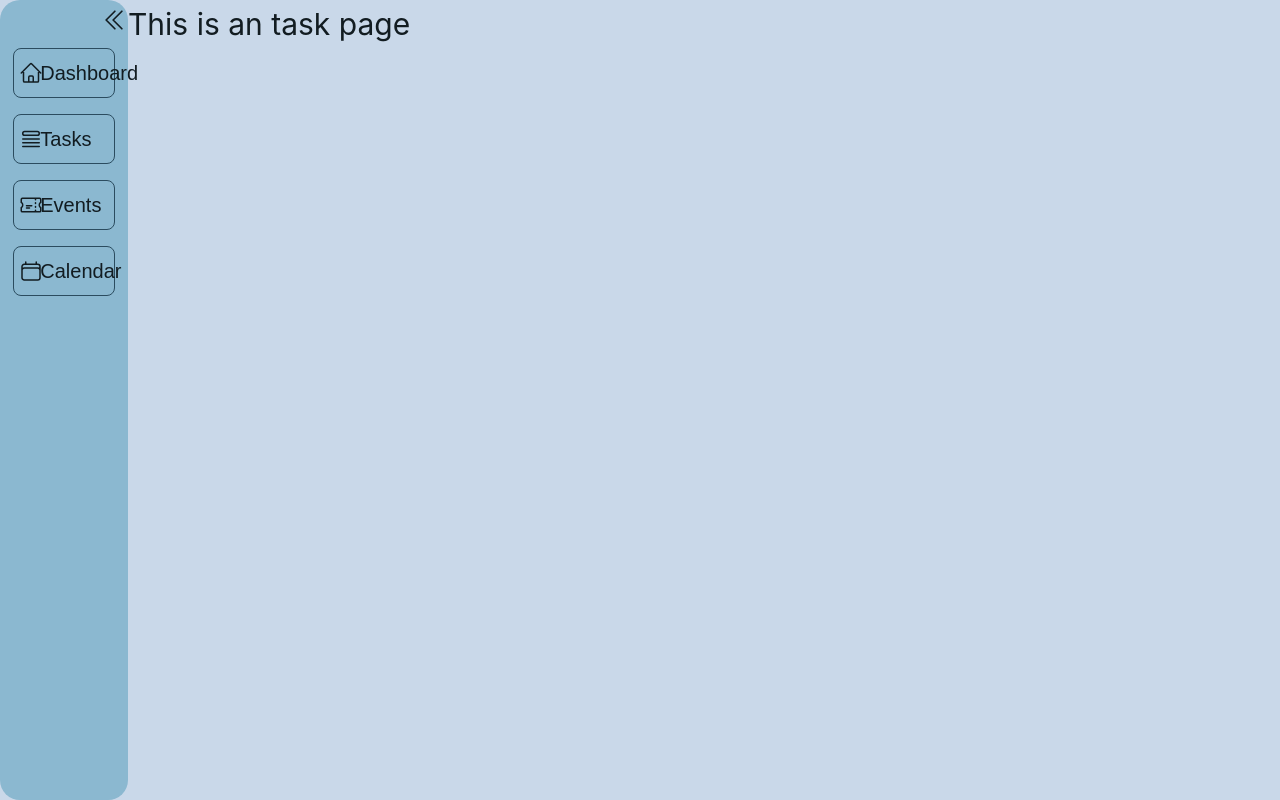
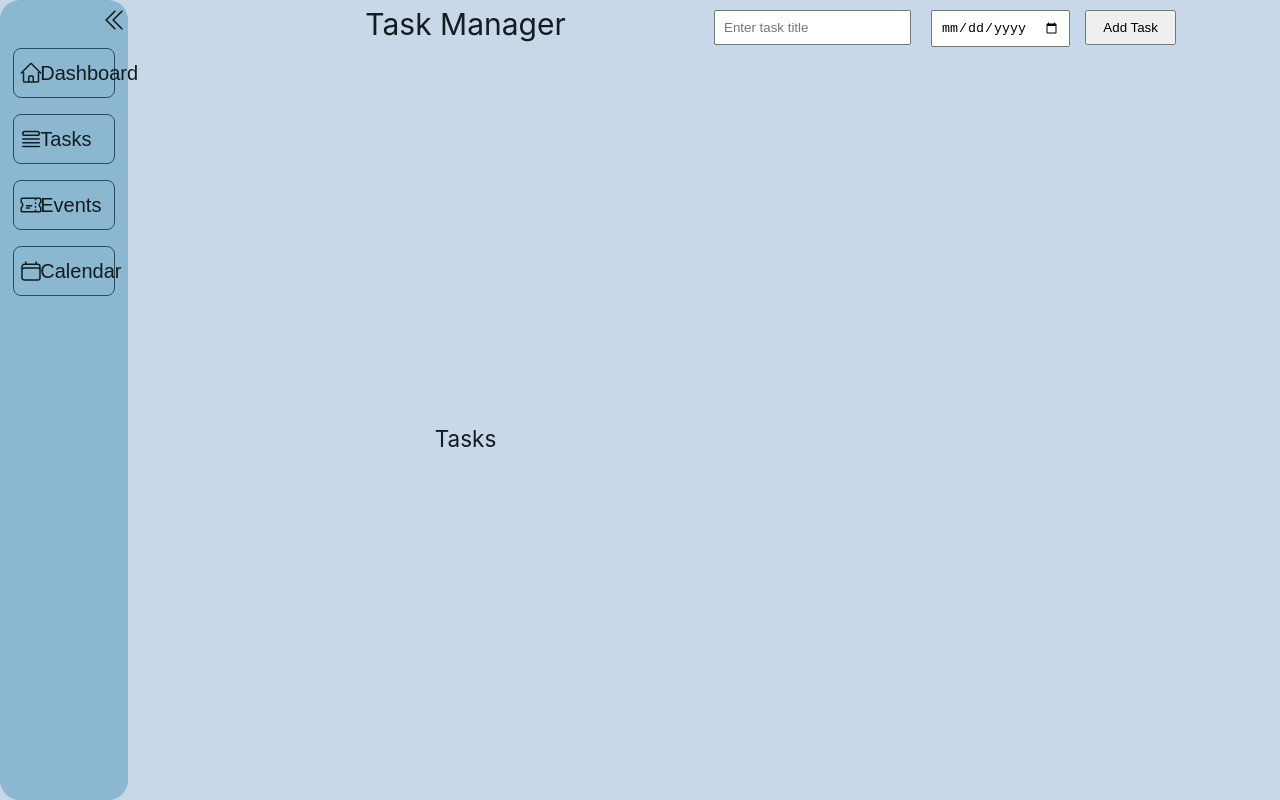
Before and after one commit to K7theCompSciMan/taskermind, a Vue app: page /tasks in a window 1280 px wide. Built offline with nearby package versions, Linux system fonts and the light colour scheme; the HTML template or start-up script is replaced by a standard one.

Commit message:
added changes from @VidhullaSaravana

```diff
--- a/src/views/TaskView.vue
+++ b/src/views/TaskView.vue
@@ -1,15 +1,138 @@
 <template>
-    <div class="tasks">
-      <h1>This is an task page</h1>
+  <div id="app">
+    <h1>Task Manager</h1>
+    <!-- Task input section -->
+    <div class="task-input">
+      <input
+          v-model="newTask.title"
+          placeholder="Enter task title"
+          type="text"
+      />
+      <input
+          v-model="newTask.deadline"
+          placeholder="Deadline (YYYY-MM-DD)"
+          type="date"
+      />
+      <button @click="addTask">Add Task</button>
     </div>
+
+    <!-- Task list section -->
+    <div class="task-list">
+      <h2>Tasks</h2>
+      <ul>
+        <li v-for="(task, index) in tasks" :key="task.id">
+          <div class="task-item">
+            <div class="task-details">
+              <h3>{{ task.title }}</h3>
+              <p>Deadline: {{ task.deadline }}</p>
+            </div>
+            <div class="task-actions">
+              <button @click="editTask(task, index)">Edit</button>
+              <button @click="deleteTask(index)">Delete</button>
+            </div>
+          </div>
+        </li>
+      </ul>
+    </div>
+
+    <!-- Task editor for editing a task -->
+    <div v-if="selectedTask" class="task-editor">
+      <h2>Edit Task</h2>
+      <input v-model="selectedTask.title" type="text" />
+      <input v-model="selectedTask.deadline" type="date" />
+      <button @click="saveTaskChanges">Save</button>
+      <button @click="cancelEditing">Cancel</button>
+    </div>
+  </div>
 </template>
 
-<style>
-  @media (min-width: 1024px) {
-    .about {
-      min-height: 100vh;
-      display: flex;
-      align-items: center;
+<script lang="ts">
+export default {
+  name: "TaskView",
+  data() {
+    return {
+      tasks: [] as { id: number; title: string; deadline: string }[],
+      newTask: {
+        title: '',
+        deadline: ''
+      },
+      selectedTask: null as { id: number; title: string; deadline: string } | null,
+      taskIndex: null as number | null
+    };
+  },
+  methods: {
+    addTask() {
+      if (this.newTask.title && this.newTask.deadline) {
+        const newTask = {
+          id: Date.now(), // Unique ID
+          title: this.newTask.title,
+          deadline: this.newTask.deadline
+        };
+        this.tasks.push(newTask);
+        this.newTask.title = '';
+        this.newTask.deadline = '';
+      }
+    },
+    editTask(task: { id: number; title: string; deadline: string }, index: number) {
+      this.selectedTask = { ...task };
+      this.taskIndex = index;
+    },
+    saveTaskChanges() {
+      if (this.taskIndex !== null && this.selectedTask) {
+        this.tasks[this.taskIndex] = { ...this.selectedTask };
+        this.selectedTask = null;
+        this.taskIndex = null;
+      }
+    },
+    cancelEditing() {
+      this.selectedTask = null;
+      this.taskIndex = null;
+    },
+    deleteTask(index: number) {
+      this.tasks.splice(index, 1);
     }
   }
+};
+</script>
+
+<style scoped>
+#app {
+  text-align: center;
+}
+
+.task-input input {
+  margin: 10px;
+  padding: 8px;
+}
+
+button {
+  padding: 8px 16px;
+  margin: 5px;
+  cursor: pointer;
+}
+
+.task-list {
+  margin-top: 20px;
+}
+
+.task-item {
+  display: flex;
+  justify-content: space-between;
+  padding: 10px;
+  border: 1px solid #ddd;
+  margin-bottom: 10px;
+}
+
+.task-actions button {
+  margin-left: 10px;
+}
+
+.task-editor input {
+  margin: 10px;
+  padding: 8px;
+}
+
+.task-editor button {
+  margin: 5px;
+}
 </style>
```
